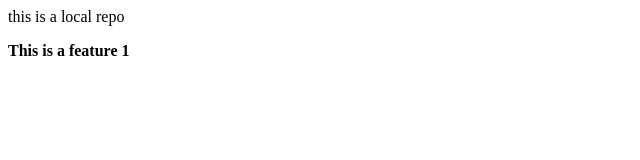
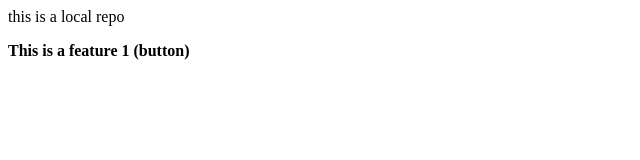
Before and after one commit to hafeez-07/localrepo, a plain HTML site: page index.html in a window 1280 px wide. Shown: the full height of the page, 0-640 px from the left. Drawn offline with Linux system fonts and the light colour scheme.

Commit message:
add button

```diff
--- a/index.html
+++ b/index.html
@@ -1,2 +1,2 @@
 <p>this is a local repo</p>
-<b>This is a feature 1</b>
+<b>This is a feature 1 (button)</b>
```
